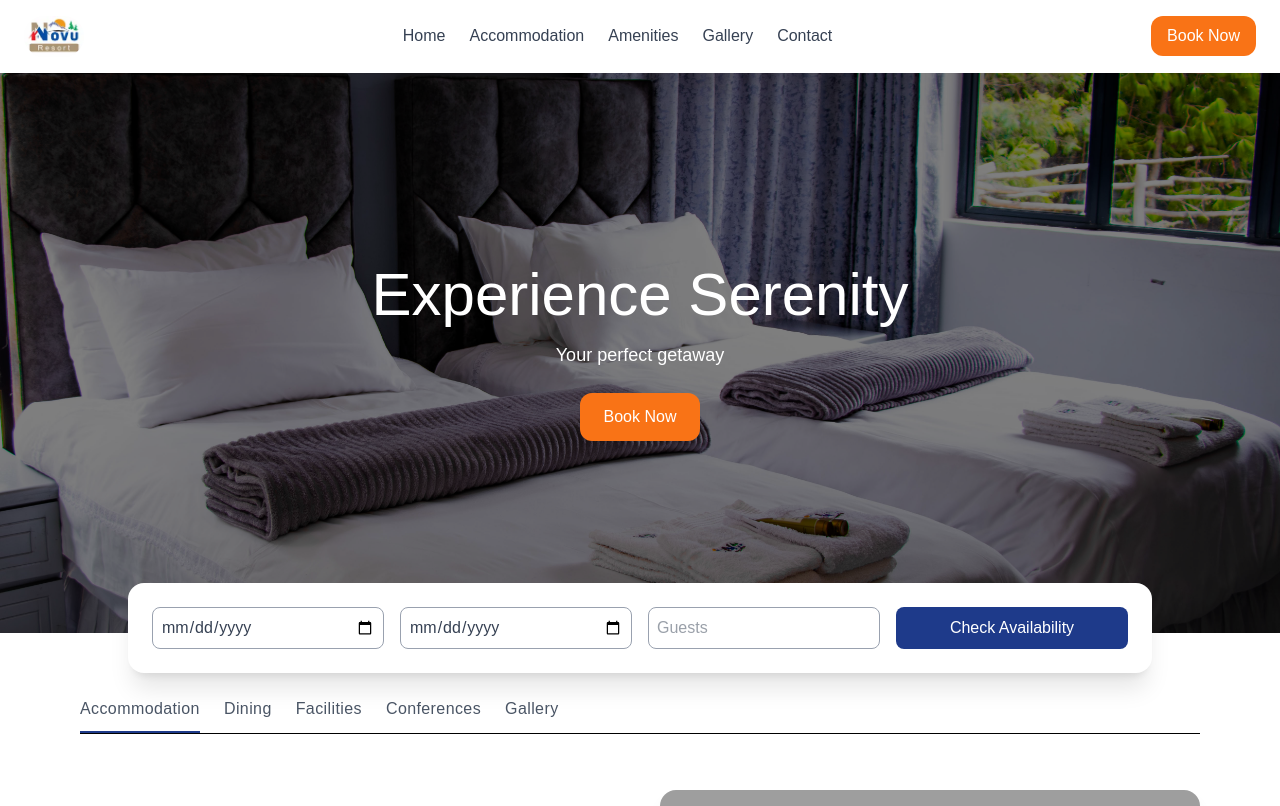
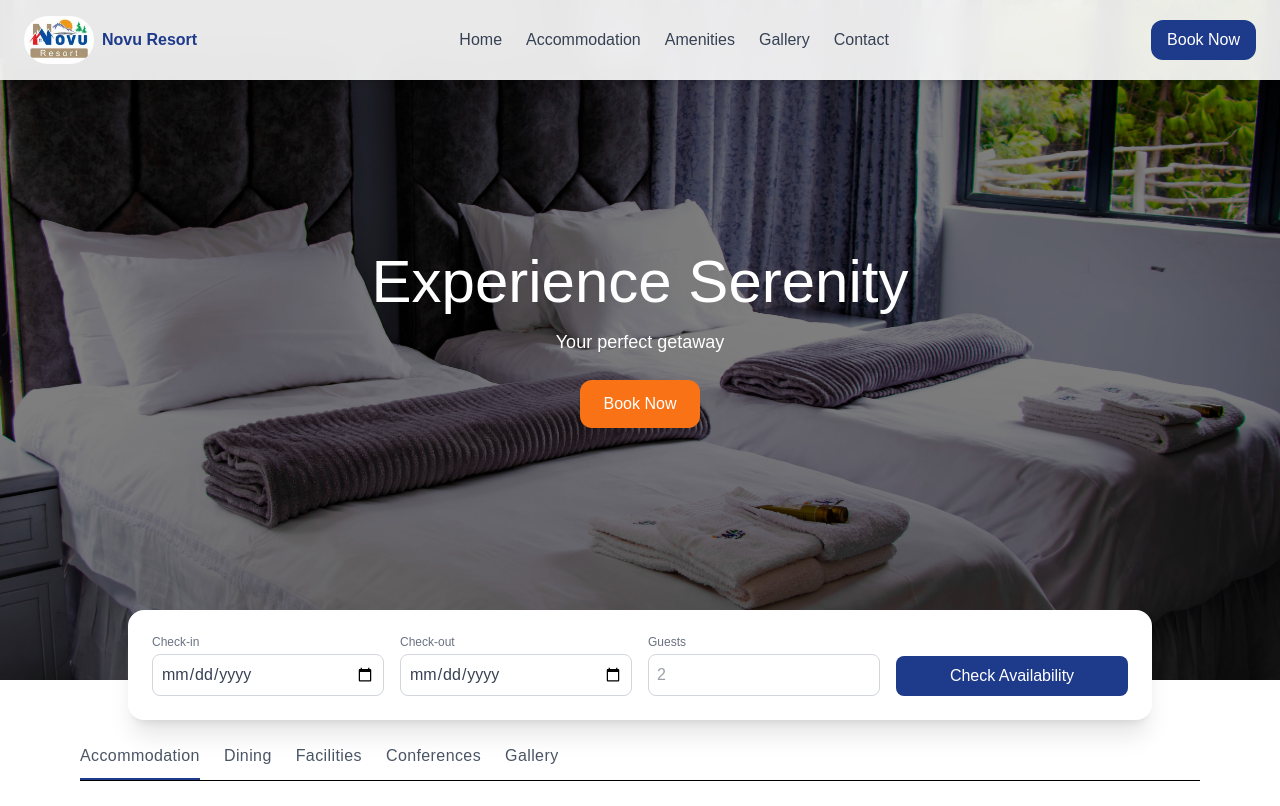
Before and after one commit to TinaTech-Developers/novu-new, a Next.js app: page / in a window 1280 px wide. Shown: the top 806 px of the page. Built offline with nearby package versions, Linux system fonts and the light colour scheme; grey boxes are pictures that could not be loaded.

Commit message:
new commit

```diff
--- a/app/accommodation/executive/page.tsx
+++ b/app/accommodation/executive/page.tsx
@@ -43,7 +43,7 @@ export default function ExecutivePage() {
   return (
     <div className="bg-white">
       {/* ================= HERO ================= */}
-      <section className="relative h-[40vh] md:h-[55vh] flex items-center justify-center">
+      <section className="relative h-[50vh] md:h-[70vh] flex items-center justify-center">
         <img
           src="/hero1.jpg"
           className="absolute inset-0 w-full h-full object-cover"
--- a/app/accommodation/three-beds/page.tsx
+++ b/app/accommodation/three-beds/page.tsx
@@ -31,7 +31,7 @@ export default function ThreeBedsPage() {
   return (
     <div className="bg-white">
       {/* ================= HERO ================= */}
-      <section className="relative h-[45vh] flex items-center justify-center text-center">
+      <section className="relative h-[50vh] md:h-[70vh] flex items-center justify-center text-center">
         <img
           src="/hero1.jpg"
           className="absolute inset-0 w-full h-full object-cover"
--- a/app/accommodation/two-beds/page.tsx
+++ b/app/accommodation/two-beds/page.tsx
@@ -64,7 +64,7 @@ export default function TwoBedsPage() {
   return (
     <div className="bg-white">
       {/* ================= HERO ================= */}
-      <section className="relative h-[40vh] md:h-[55vh] flex items-center justify-center text-center">
+      <section className="relative h-[50vh] md:h-[70vh] flex items-center justify-center text-center">
         <img
           src="/hero1.jpg"
           className="absolute inset-0 w-full h-full object-cover"
--- a/app/amenities/components/amenitiesfaq.tsx
+++ b/app/amenities/components/amenitiesfaq.tsx
@@ -42,7 +42,7 @@ export default function AmenitiesFAQ() {
   const [openIndex, setOpenIndex] = useState<number | null>(null);
 
   return (
-    <section className="py-10 bg-white">
+    <section className="py-4 bg-white">
       {/* HEADER */}
       <div className="w-full mx-auto text-center px-6">
         <h2 className="text-4xl  text-[var(--primary)]">Hotel Facilities</h2>
--- a/app/amenities/page.tsx
+++ b/app/amenities/page.tsx
@@ -41,7 +41,7 @@ export default function AmenitiesPage() {
   return (
     <div className="bg-white">
       {/* ================= HERO ================= */}
-      <section className="relative h-[55vh] flex items-center justify-center">
+      <section className="relative h-[70vh] flex items-center justify-center">
         <img
           src="/hero1.jpg"
           className="absolute inset-0 w-full h-full object-cover"
@@ -86,7 +86,7 @@ export default function AmenitiesPage() {
         </div>
 
         {/* FEATURES LIST (THIS IS THE KEY PART) */}
-        <div className="w-full mx-auto mt-16 px-6">
+        <div className="w-full mx-auto mt- px-6">
           <AmenitiesFAQ />
           {/* </div> */}
         </div>
--- a/app/components/bookingbar.tsx
+++ b/app/components/bookingbar.tsx
@@ -8,25 +8,61 @@ export default function BookingBar() {
       initial={{ y: 80, opacity: 0 }}
       animate={{ y: 0, opacity: 1 }}
       transition={{ delay: 0.5 }}
-      className="absolute bottom-[-40px] left-1/2 transform -translate-x-1/2 w-[90%] md:w-[80%] bg-white shadow-xl rounded-2xl p-6 z-20"
+      className="
+        absolute md:bottom-[-40px] bottom-[-120px]
+        left-1/2 -translate-x-1/2
+        w-[95%] sm:w-[90%] md:w-[80%]
+        bg-white shadow-xl rounded-2xl
+        p-4 sm:p-5 md:p-6
+        z-20
+      "
     >
-      <div className="grid grid-cols-1 md:grid-cols-4 gap-4">
+      <div
+        className="
+        flex flex-col md:grid md:grid-cols-4
+        gap-3 md:gap-4
+      "
+      >
+        {/* CHECK-IN */}
+        <div className="flex flex-col gap-1">
+          <label className="text-xs text-gray-500">Check-in</label>
           <input
             type="date"
-          className="border p-2 text-gray-700 border-gray-400 rounded-lg"
+            className="border p-2 text-gray-700 border-gray-300 rounded-lg w-full"
           />
+        </div>
+
+        {/* CHECK-OUT */}
+        <div className="flex flex-col gap-1">
+          <label className="text-xs text-gray-500">Check-out</label>
           <input
             type="date"
-          className="border p-2 text-gray-700 border-gray-400 rounded-lg"
+            className="border p-2 text-gray-700 border-gray-300 rounded-lg w-full"
           />
+        </div>
+
+        {/* GUESTS */}
+        <div className="flex flex-col gap-1">
+          <label className="text-xs text-gray-500">Guests</label>
           <input
             type="number"
-          placeholder="Guests"
-          className="border p-2 text-gray-700 border-gray-400 rounded-lg"
+            placeholder="2"
+            className="border p-2 text-gray-700 border-gray-300 rounded-lg w-full"
           />
-        <button className="bg-[var(--primary)] text-white rounded-lg">
+        </div>
+
+        {/* BUTTON */}
+        <div className="flex items-end">
+          <button
+            className="
+            bg-[var(--primary)] text-white
+            rounded-lg w-full py-2
+            hover:opacity-90 transition
+          "
+          >
             Check Availability
           </button>
+        </div>
       </div>
     </motion.div>
   );
--- a/app/components/herocarousel.tsx
+++ b/app/components/herocarousel.tsx
@@ -22,7 +22,7 @@ const slides = [
 export default function HeroCarousel() {
   const router = useRouter();
   return (
-    <div className="relative h-[70vh]">
+    <div className="relative h-[85vh]">
       <Swiper
         modules={[Navigation, Autoplay]}
         navigation
--- a/app/components/navbar.tsx
+++ b/app/components/navbar.tsx
@@ -1,44 +1,144 @@
 "use client";
 
 import Link from "next/link";
-import { motion } from "framer-motion";
+import { motion, AnimatePresence } from "framer-motion";
 import { useRouter } from "next/navigation";
 import Image from "next/image";
+import { useState } from "react";
 
 export default function Navbar() {
   const router = useRouter();
+  const [open, setOpen] = useState(false);
+
+  const navLinks = [
+    { name: "Home", href: "/" },
+    { name: "Accommodation", href: "/rooms" },
+    { name: "Amenities", href: "/amenities" },
+    { name: "Gallery", href: "/gallery" },
+    { name: "Contact", href: "/contact" },
+  ];
+
   return (
+    <>
+      {/* ================= NAVBAR ================= */}
       <motion.nav
         initial={{ y: -80, opacity: 0 }}
         animate={{ y: 0, opacity: 1 }}
-      transition={{ duration: 0.6 }}
-      className="w-full flex items-center justify-between px-6 py-4 bg-white shadow-md"
+        transition={{ duration: 0.5 }}
+        className="
+  fixed top-0 left-0 w-full
+  flex items-center justify-between
+  px-4 md:px-6 py-4
+  bg-white/90 backdrop-blur-md
+  shadow-md
+  z-50
+"
       >
+        {/* LOGO */}
+        <div className="flex items-center gap-2">
           <Image
             src="/logo.webp"
             alt="Novu Resort Logo"
-        width={60}
-        height={60}
+            width={70}
+            height={70}
             className="rounded-full"
           />
-      {/* <h1 className="text-xl font-bold text-[var(--primary)]">Novu Resort</h1> */}
-
-      <div className="hidden md:flex gap-6 text-gray-700">
-        <Link href="/">Home</Link>
-        <Link href="/rooms">Accommodation</Link>
-        <Link href="/amenities">Amenities</Link>
-        <Link href="/gallery">Gallery</Link>
-        <Link href="/contact">Contact</Link>
+          <span className="font-semibold text-[var(--primary)] hidden sm:block">
+            Novu Resort
+          </span>
         </div>
 
+        {/* DESKTOP NAV */}
+        <div className="hidden md:flex items-center gap-6 text-gray-700">
+          {navLinks.map((link, i) => (
+            <Link
+              key={i}
+              href={link.href}
+              className="hover:text-black transition"
+            >
+              {link.name}
+            </Link>
+          ))}
+        </div>
+
+        {/* BOOK NOW (DESKTOP ONLY) */}
         <motion.button
           onClick={() => router.push("/rooms")}
-        whileHover={{ scale: 1.1 }}
+          whileHover={{ scale: 1.05 }}
           whileTap={{ scale: 0.95 }}
-        className="bg-(--accent) text-white px-4 py-2 rounded-xl"
+          className="hidden md:block bg-[var(--primary)] text-white px-4 py-2 rounded-xl"
         >
           Book Now
         </motion.button>
+
+        {/* MOBILE MENU BUTTON */}
+        <button
+          onClick={() => setOpen(!open)}
+          className="md:hidden text-2xl text-gray-700"
+        >
+          {open ? "✕" : "☰"}
+        </button>
       </motion.nav>
+
+      {/* ================= MOBILE MENU ================= */}
+      <AnimatePresence>
+        {open && (
+          <>
+            {/* OVERLAY */}
+            <motion.div
+              initial={{ opacity: 0 }}
+              animate={{ opacity: 1 }}
+              exit={{ opacity: 0 }}
+              onClick={() => setOpen(false)}
+              className="fixed inset-0 bg-black/40 z-40"
+            />
+
+            {/* MENU PANEL */}
+            <motion.div
+              initial={{ x: "100%" }}
+              animate={{ x: 0 }}
+              exit={{ x: "100%" }}
+              transition={{ duration: 0.3 }}
+              className="fixed top-0 right-0 h-full w-[75%] max-w-sm bg-white z-50 shadow-xl p-6 flex flex-col gap-6"
+            >
+              {/* HEADER */}
+              <div className="flex justify-between items-center">
+                <h2 className="font-bold text-lg text-[var(--primary)]">
+                  Menu
+                </h2>
+                <button onClick={() => setOpen(false)} className="text-xl">
+                  ✕
+                </button>
+              </div>
+
+              {/* LINKS */}
+              <div className="flex flex-col gap-5 text-gray-700">
+                {navLinks.map((link, i) => (
+                  <Link
+                    key={i}
+                    href={link.href}
+                    onClick={() => setOpen(false)}
+                    className="text-lg border-b pb-2"
+                  >
+                    {link.name}
+                  </Link>
+                ))}
+              </div>
+
+              {/* BOOK NOW (MOBILE) */}
+              <button
+                onClick={() => {
+                  router.push("/rooms");
+                  setOpen(false);
+                }}
+                className="mt-auto bg-[var(--primary)] text-white py-3 rounded-lg"
+              >
+                Book Now
+              </button>
+            </motion.div>
+          </>
+        )}
+      </AnimatePresence>
+    </>
   );
 }
--- a/app/contact/page.tsx
+++ b/app/contact/page.tsx
@@ -6,7 +6,7 @@ export default function ContactPage() {
   return (
     <div className="bg-white">
       {/* ================= HERO ================= */}
-      <section className="relative h-[55vh] flex items-center justify-center text-center">
+      <section className="relative h-[70vh] flex items-center justify-center text-center">
         <img
           src="/hero2.jpg"
           className="absolute inset-0 w-full h-full object-cover"
--- a/app/gallery/page.tsx
+++ b/app/gallery/page.tsx
@@ -25,7 +25,7 @@ export default function GalleryPage() {
   return (
     <div className="bg-white">
       {/* ================= HERO ================= */}
-      <section className="relative h-[55vh] flex items-center justify-center text-center">
+      <section className="relative h-[70vh] flex items-center justify-center text-center">
         <img
           src="/hero1.jpg"
           className="absolute inset-0 w-full h-full object-cover"
--- a/app/rooms/page.tsx
+++ b/app/rooms/page.tsx
@@ -36,7 +36,7 @@ export default function RoomsPage() {
   return (
     <div className="bg-white">
       {/* ================= HERO ================= */}
-      <section className="relative h-[55vh] flex items-center justify-center text-center">
+      <section className="relative h-[70vh] flex items-center justify-center text-center">
         <img
           src="/hero1.jpg"
           className="absolute inset-0 w-full h-full object-cover"
```
Lines whose indentation alone changed are shown as unchanged.
